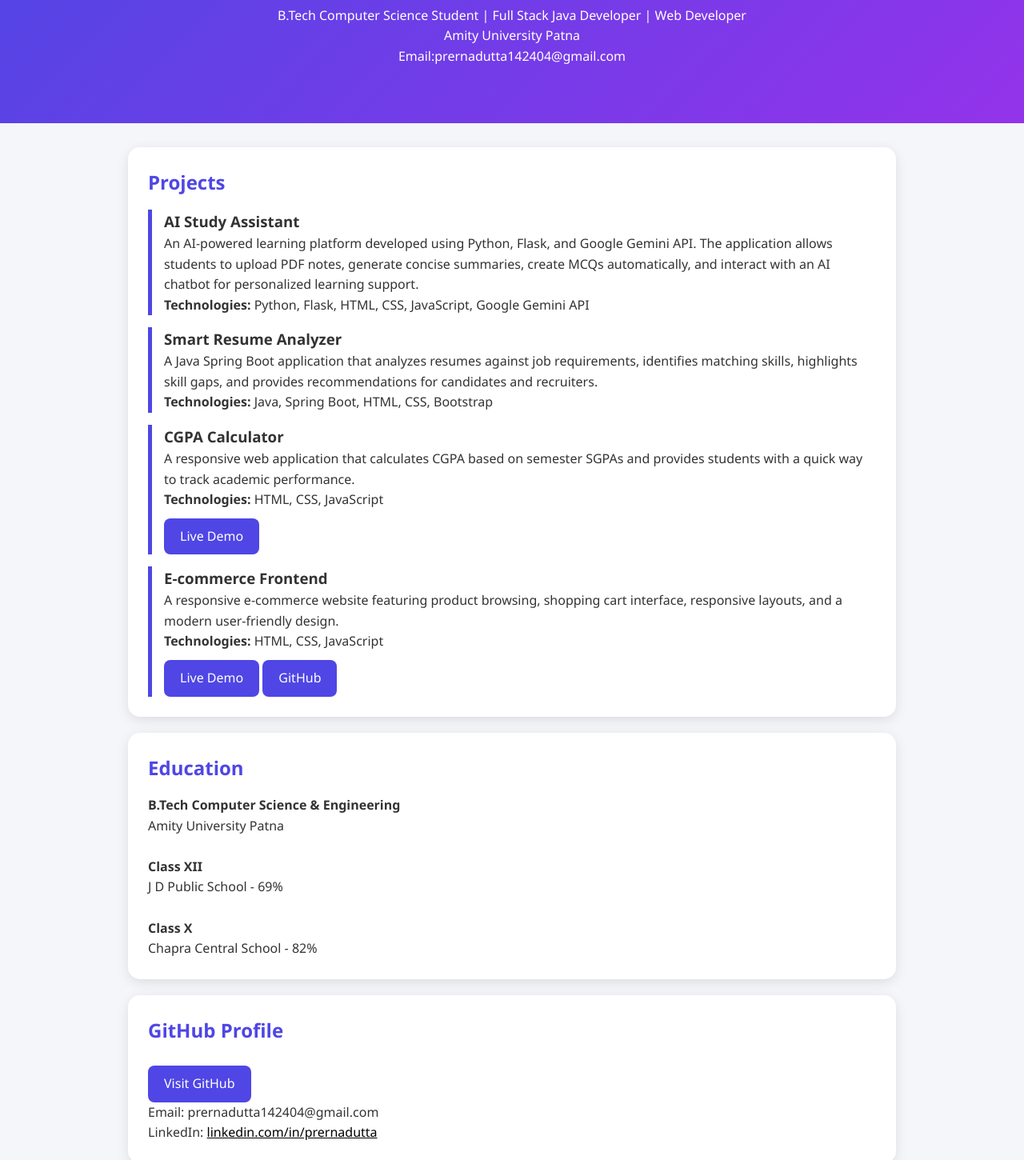
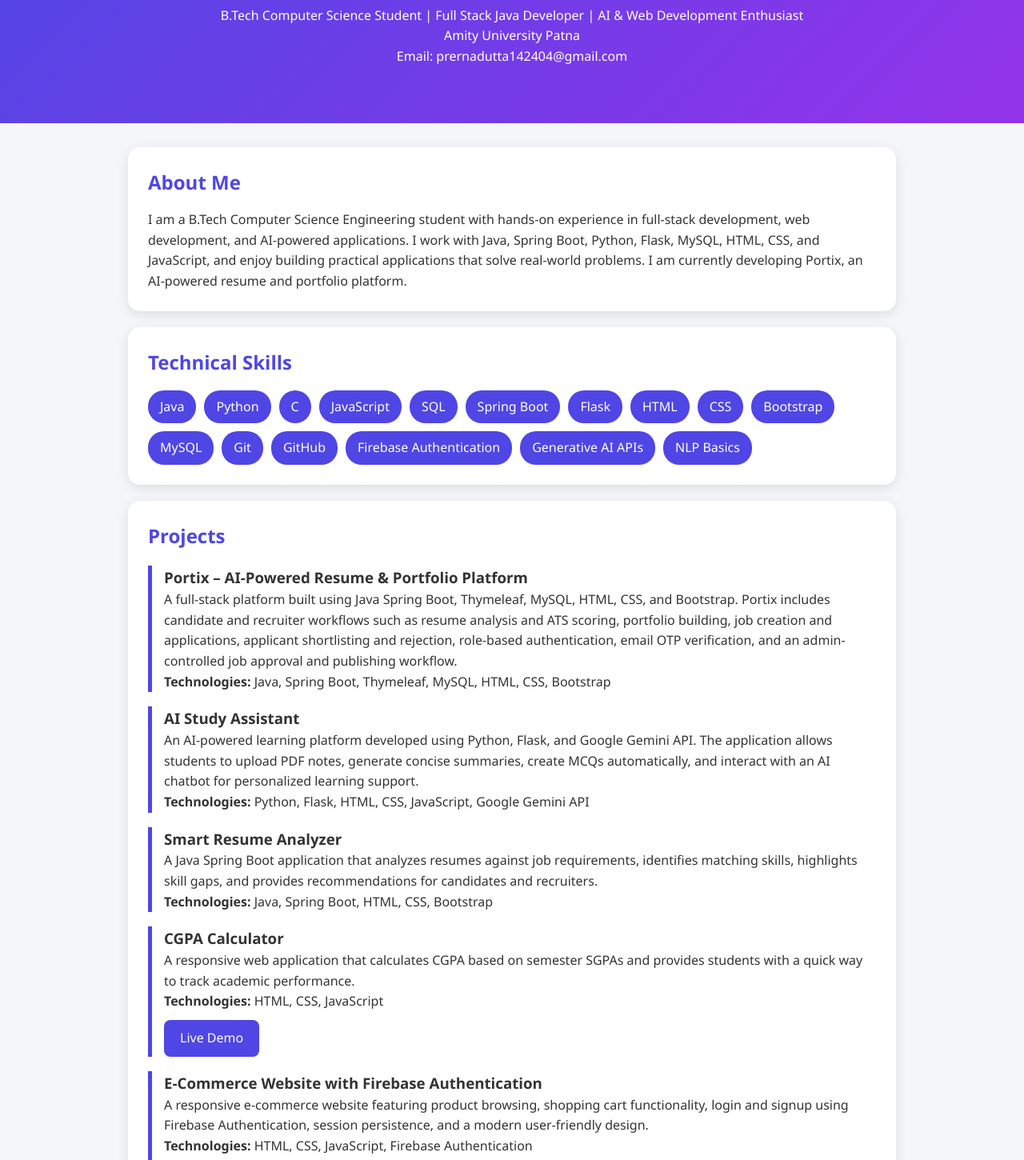
Before and after one commit to prernadutta142404/portfolio-old, a plain HTML site: page index.html in a window 1280 px wide. Shown: the part 150-1600 px from the top of the page at 80% size. Drawn offline with Linux system fonts and the light colour scheme.

Commit message:
Update portfolio with Portix, skills and AI certification

```diff
--- a/index.html
+++ b/index.html
@@ -66,7 +66,7 @@ border-radius:20px;
 .project{
 border-left:5px solid #4f46e5;
 padding-left:15px;
-margin-top:15px;
+margin-top:18px;
 }
 
 .btn{
@@ -77,6 +77,7 @@ padding:10px 20px;
 text-decoration:none;
 border-radius:8px;
 margin-top:10px;
+margin-right:5px;
 }
 
 .btn:hover{
@@ -97,139 +98,158 @@ font-size:2rem;
 }
 }
 </style>
+</head>
 
-</head>
 <body>
 
 <header>
 <h1>Prerna Dutta</h1>
-<p>B.Tech Computer Science Student | Full Stack Java Developer | Web Developer</p>
+<p>B.Tech Computer Science Student | Full Stack Java Developer | AI & Web Development Enthusiast</p>
 <p>Amity University Patna</p>
-<p>Email:prernadutta142404@gmail.com</p>
+<p>Email: prernadutta142404@gmail.com</p>
 </header>
 
 <div class="container">
 
 <div class="section">
+<h2>About Me</h2>
+<p>
+I am a B.Tech Computer Science Engineering student with hands-on experience in full-stack development,
+web development, and AI-powered applications. I work with Java, Spring Boot, Python, Flask, MySQL,
+HTML, CSS, and JavaScript, and enjoy building practical applications that solve real-world problems.
+I am currently developing Portix, an AI-powered resume and portfolio platform.
+</p>
+</div>
+
+<div class="section">
+<h2>Technical Skills</h2>
+<div class="skills">
+<span class="skill">Java</span>
+<span class="skill">Python</span>
+<span class="skill">C</span>
+<span class="skill">JavaScript</span>
+<span class="skill">SQL</span>
+<span class="skill">Spring Boot</span>
+<span class="skill">Flask</span>
+<span class="skill">HTML</span>
+<span class="skill">CSS</span>
+<span class="skill">Bootstrap</span>
+<span class="skill">MySQL</span>
+<span class="skill">Git</span>
+<span class="skill">GitHub</span>
+<span class="skill">Firebase Authentication</span>
+<span class="skill">Generative AI APIs</span>
+<span class="skill">NLP Basics</span>
+</div>
+</div>
+
+<div class="section">
 <h2>Projects</h2>
 
 <div class="project">
+<h3>Portix – AI-Powered Resume & Portfolio Platform</h3>
+<p>
+A full-stack platform built using Java Spring Boot, Thymeleaf, MySQL, HTML, CSS, and Bootstrap.
+Portix includes candidate and recruiter workflows such as resume analysis and ATS scoring,
+portfolio building, job creation and applications, applicant shortlisting and rejection,
+role-based authentication, email OTP verification, and an admin-controlled job approval and publishing workflow.
+</p>
+<p><strong>Technologies:</strong> Java, Spring Boot, Thymeleaf, MySQL, HTML, CSS, Bootstrap</p>
+</div>
+
+<div class="project">
 <h3>AI Study Assistant</h3>
-
 <p>
-An AI-powered learning platform developed using Python, Flask, and Google Gemini API. The application allows students to upload PDF notes, generate concise summaries, create MCQs automatically, and interact with an AI chatbot for personalized learning support.
+An AI-powered learning platform developed using Python, Flask, and Google Gemini API.
+The application allows students to upload PDF notes, generate concise summaries,
+create MCQs automatically, and interact with an AI chatbot for personalized learning support.
 </p>
-
-<p>
-<strong>Technologies:</strong> Python, Flask, HTML, CSS, JavaScript, Google Gemini API
-</p>
-
-<!-- Add links when available -->
-<!--
-<a class="btn" href="YOUR_LIVE_LINK" target="_blank">Live Demo</a>
-<a class="btn" href="YOUR_GITHUB_LINK" target="_blank">GitHub</a>
--->
-
+<p><strong>Technologies:</strong> Python, Flask, HTML, CSS, JavaScript, Google Gemini API</p>
 </div>
 
 <div class="project">
 <h3>Smart Resume Analyzer</h3>
-
 <p>
-A Java Spring Boot application that analyzes resumes against job requirements, identifies matching skills, highlights skill gaps, and provides recommendations for candidates and recruiters.
+A Java Spring Boot application that analyzes resumes against job requirements,
+identifies matching skills, highlights skill gaps, and provides recommendations
+for candidates and recruiters.
 </p>
-
-<p>
-<strong>Technologies:</strong> Java, Spring Boot, HTML, CSS, Bootstrap
-</p>
-
-<!-- Add links when available -->
-<!--
-<a class="btn" href="YOUR_GITHUB_LINK" target="_blank">GitHub</a>
--->
-
+<p><strong>Technologies:</strong> Java, Spring Boot, HTML, CSS, Bootstrap</p>
 </div>
 
 <div class="project">
 <h3>CGPA Calculator</h3>
-
 <p>
-A responsive web application that calculates CGPA based on semester SGPAs and provides students with a quick way to track academic performance.
+A responsive web application that calculates CGPA based on semester SGPAs and
+provides students with a quick way to track academic performance.
 </p>
-
-<p>
-<strong>Technologies:</strong> HTML, CSS, JavaScript
-</p>
-
-<a class="btn"
-href="https://cgpa-calculator-coral.vercel.app"
-target="_blank">
-Live Demo
-</a>
-
+<p><strong>Technologies:</strong> HTML, CSS, JavaScript</p>
+<a class="btn" href="https://cgpa-calculator-coral.vercel.app" target="_blank">Live Demo</a>
 </div>
 
 <div class="project">
-<h3>E-commerce Frontend</h3>
-
+<h3>E-Commerce Website with Firebase Authentication</h3>
 <p>
-A responsive e-commerce website featuring product browsing, shopping cart interface, responsive layouts, and a modern user-friendly design.
+A responsive e-commerce website featuring product browsing, shopping cart functionality,
+login and signup using Firebase Authentication, session persistence, and a modern user-friendly design.
 </p>
-
-<p>
-<strong>Technologies:</strong> HTML, CSS, JavaScript
-</p>
-
-<a class="btn"
-href="https://ecommerce-frontend-two-nu-25.vercel.app/"
-target="_blank">
-Live Demo
-</a>
-
-<a class="btn"
-href="https://github.com/prernadutta142404/ecommerce-frontend"
-target="_blank">
-GitHub
-</a>
-
+<p><strong>Technologies:</strong> HTML, CSS, JavaScript, Firebase Authentication</p>
+<a class="btn" href="https://ecommerce-frontend-two-nu-25.vercel.app/" target="_blank">Live Demo</a>
+<a class="btn" href="https://github.com/prernadutta142404/ecommerce-frontend" target="_blank">GitHub</a>
 </div>
 
 </div>
 
 <div class="section">
 <h2>Education</h2>
-
-<p><strong>B.Tech Computer Science & Engineering</strong></p>
+<p><strong>B.Tech Computer Science & Engineering (Pursuing)</strong></p>
 <p>Amity University Patna</p>
-
+<p><strong>CGPA:</strong> 8.45</p>
 <br>
-
 <p><strong>Class XII</strong></p>
 <p>J D Public School - 69%</p>
-
 <br>
-
 <p><strong>Class X</strong></p>
 <p>Chapra Central School - 82%</p>
+</div>
+
+<div class="section">
+<h2>Certifications</h2>
+
+<div class="project">
+<h3>The AI Engineer Course 2026: Complete AI Engineer Bootcamp</h3>
+<p><strong>Issued by:</strong> 365 Careers (Udemy) | July 2026</p>
+<p>
+Completed a 29.5-hour AI Engineering Bootcamp, strengthening practical understanding
+of AI engineering concepts and the development of AI-powered applications.
+</p>
+<!-- Replace YOUR_CERTIFICATE_LINK with a public certificate URL when available.
+<a class="btn" href="YOUR_CERTIFICATE_LINK" target="_blank">View Certificate</a>
+-->
+</div>
+
+<div class="project">
+<h3>Python for Data Science, AI & Development</h3>
+<p>IBM (Coursera)</p>
+</div>
+
+<div class="project">
+<h3>Tata Data Visualisation: Empowering Business with Effective Insights</h3>
+<p>Forage</p>
+</div>
+
+<div class="project">
+<h3>Responsive E-Commerce Website UI Development</h3>
+<p>Internship Project Simulation – iStudio (2026)</p>
+</div>
 
 </div>
 
 <div class="section">
-<h2>GitHub Profile</h2>
-
-<a class="btn"
-href="https://github.com/prernadutta142404"
-target="_blank">
-Visit GitHub
-</a>
-<p>Email: prernadutta142404@gmail.com</p>
-<p>
-LinkedIn:
-<a href="https://www.linkedin.com/in/prerna-dutta-aa150a336/" style="color:black;">
-linkedin.com/in/prernadutta
-</a>
-</p>
-
+<h2>Connect With Me</h2>
+<a class="btn" href="https://github.com/prernadutta142404" target="_blank">Visit GitHub</a>
+<a class="btn" href="https://www.linkedin.com/in/prerna-dutta-aa150a336/" target="_blank">Visit LinkedIn</a>
+<p style="margin-top:15px;"><strong>Email:</strong> prernadutta142404@gmail.com</p>
 </div>
 
 </div>
```
